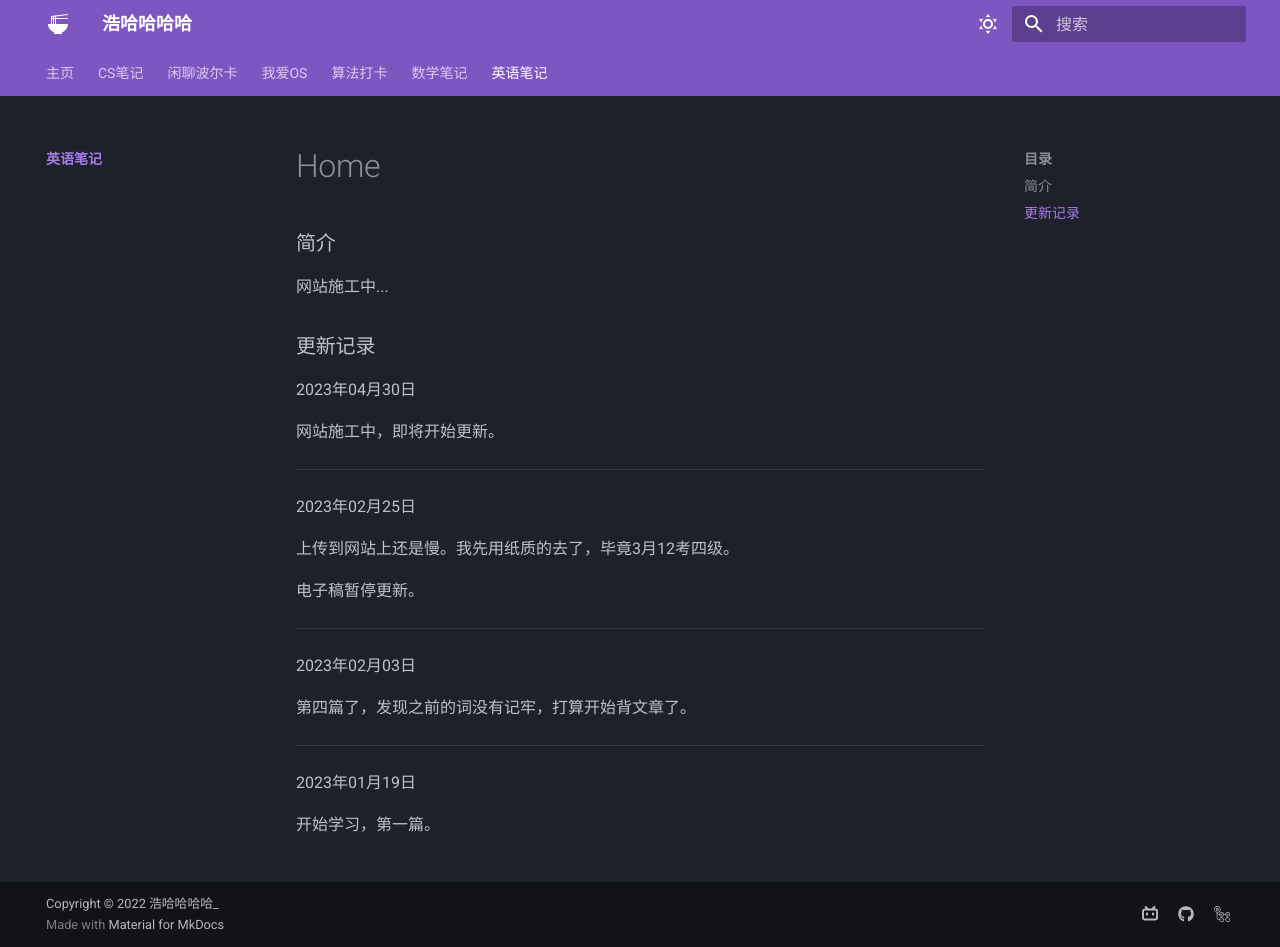
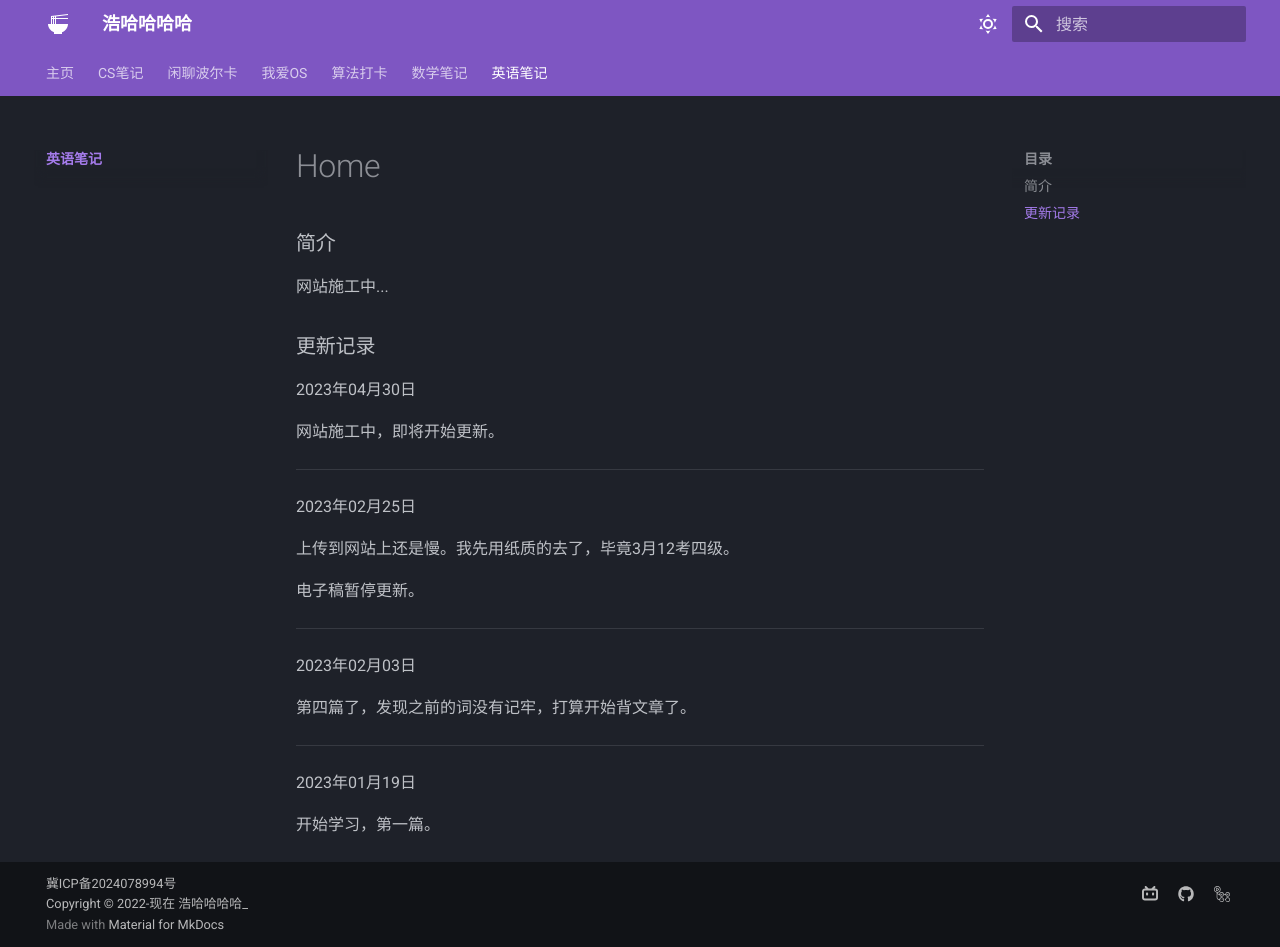
Before and after one commit to Haohahahaha/eng, an MkDocs documentation site: the page built from docs/index.md, in a window 1280 px wide and 947 px high. Built offline with MkDocs 1.6.1 and Material for MkDocs 9.7.7, drawn with Linux system fonts in a browser that asks for light colours.

Commit message:
2024-07-22_16:58:40 update

```diff
--- a/mkdocs.yml
+++ b/mkdocs.yml
@@ -86,4 +86,6 @@ extra:
       link: https://github.com/Haohahahaha/eng/actions
       name: GitHub Actions
 ## [bottom-left corner]
-copyright: Copyright &copy; 2022 浩哈哈哈哈_ # 左下角的版权声明
+copyright:
+  <a href="https://beian.miit.gov.cn/" target="_blank">冀ICP备2024078994号</a><br/>
+  Copyright &copy; 2022-现在 浩哈哈哈哈_ # 左下角的版权声明
```
